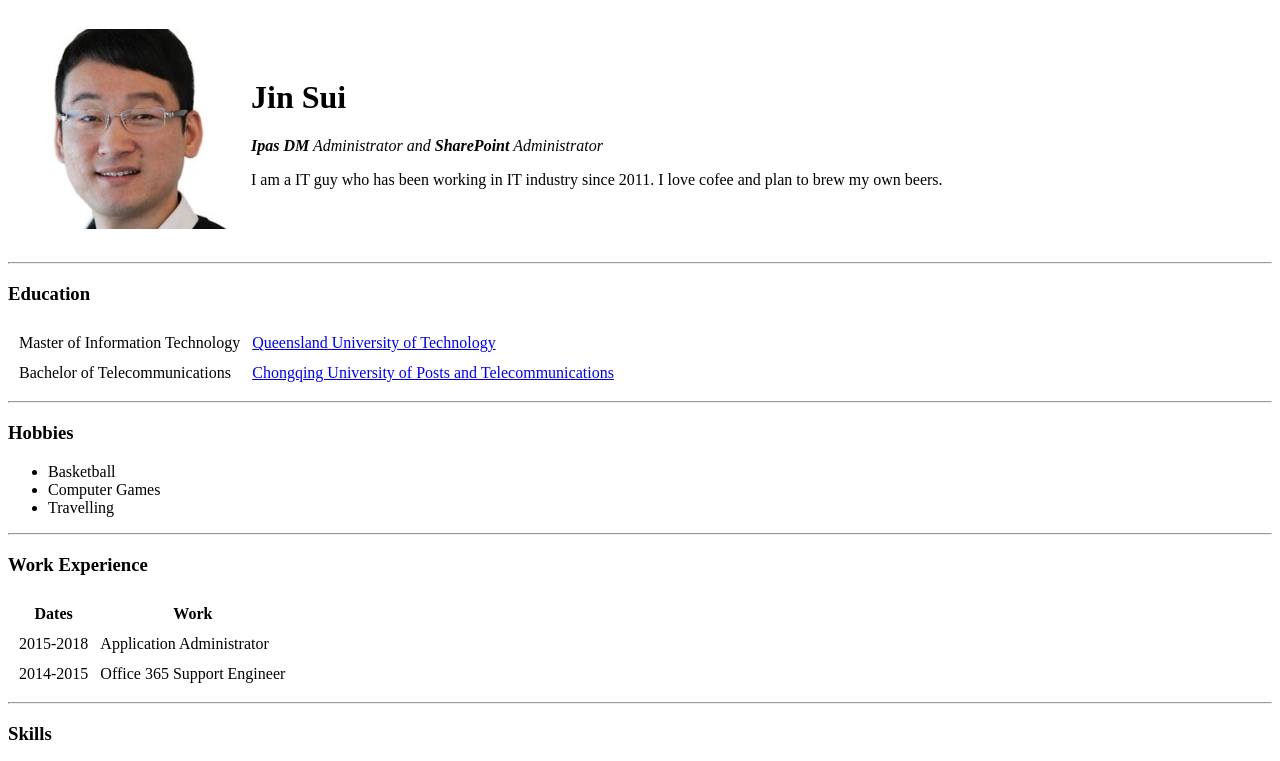
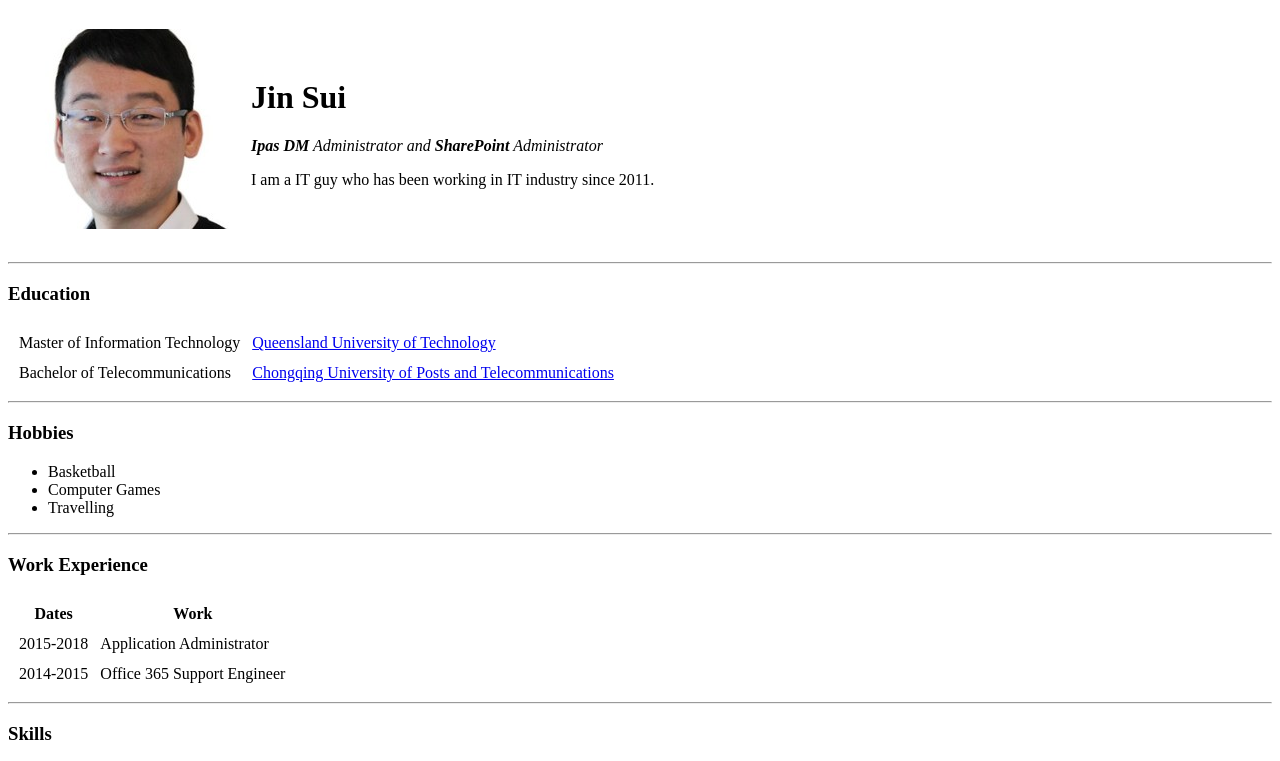
Before and after one commit to JinSui/cv, a plain HTML site: page index.html in a window 1280 px wide. Shown: the top 761 px of the page. Drawn offline with Linux system fonts and the light colour scheme.

Commit message:
update description.

```diff
--- a/index.html
+++ b/index.html
@@ -13,7 +13,7 @@
       <td>
         <h1>Jin Sui</h1>
         <p><em><strong>Ipas DM</strong> Administrator and <strong>SharePoint</strong> Administrator</em></p>
-        <p>I am a IT guy who has been working in IT industry since 2011. I love cofee and plan to brew my own beers.</p>
+        <p>I am a IT guy who has been working in IT industry since 2011.</p>
       </td>
     </tr>
   </table>
```
